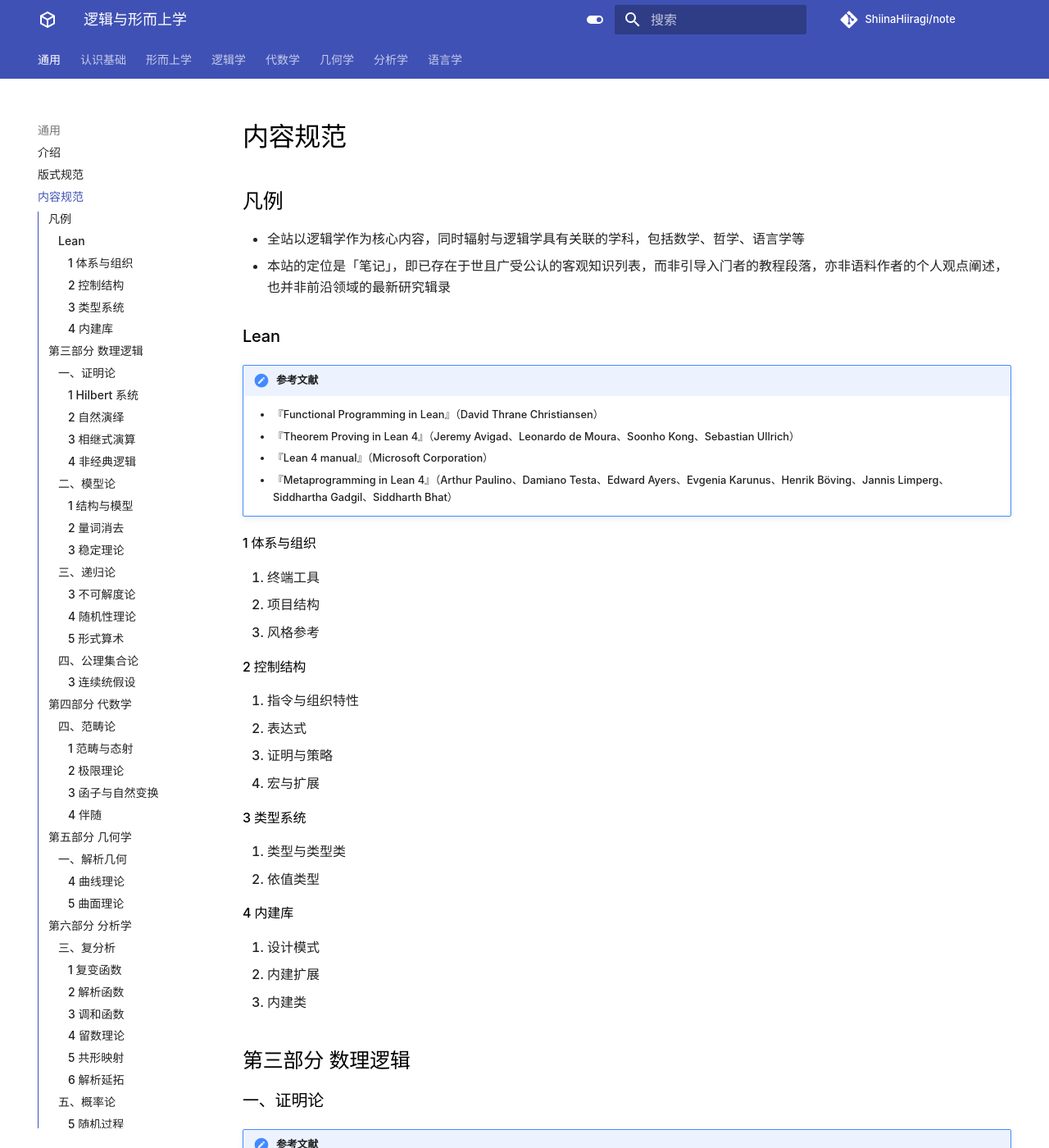
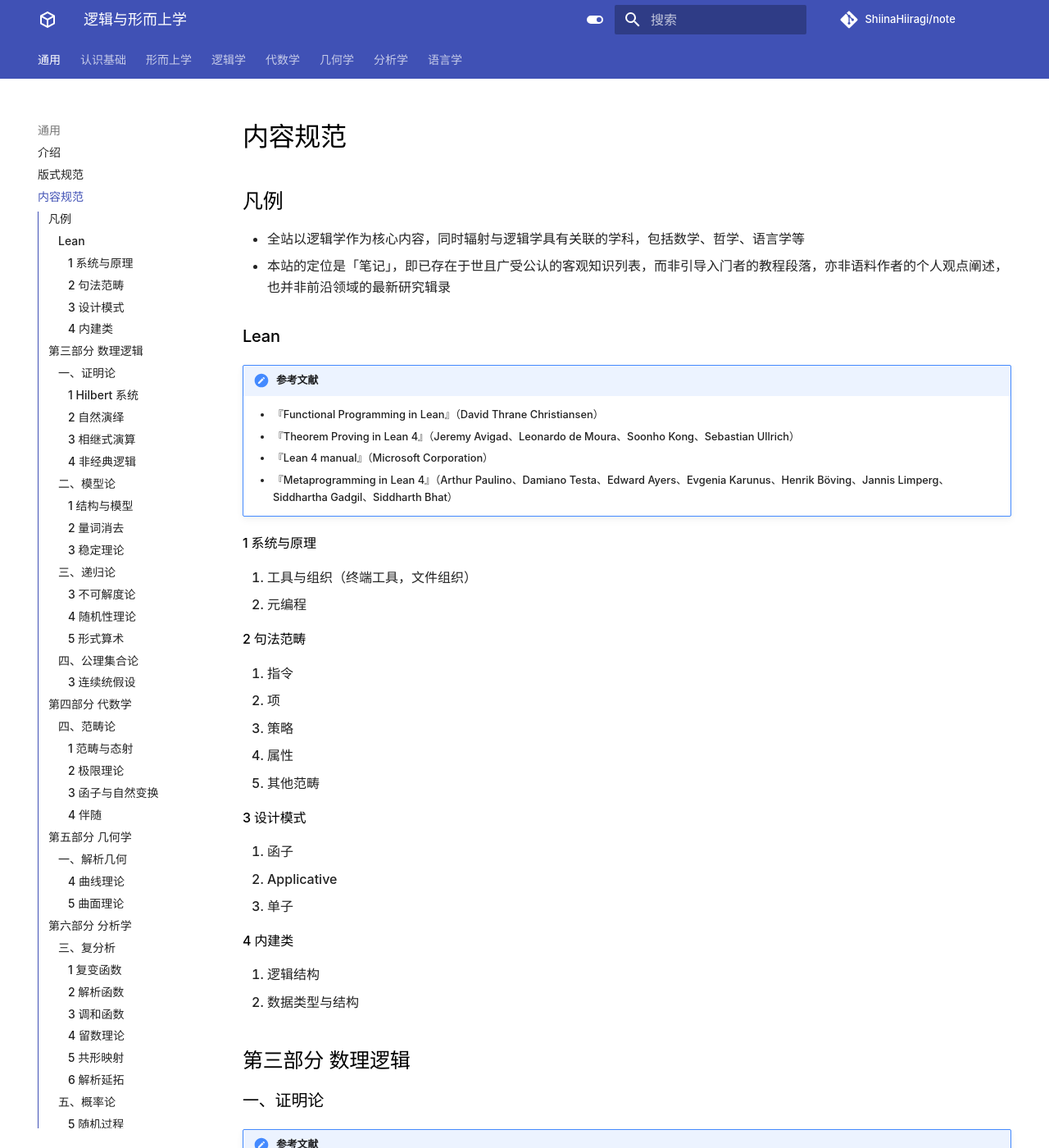
Before and after one commit to ShiinaHiiragi/note, an MkDocs documentation site: the page built from docs/intro/toc.md, in a window 1280 px wide and 1400 px high. Shown: the whole window at 82% size. Built offline with MkDocs 1.6.1 and Material for MkDocs 9.7.7, drawn with Linux system fonts in a browser that asks for light colours; comment, search, counter and statistics services are not loaded.

Commit message:
change in toc

```diff
--- a/docs/intro/toc.md
+++ b/docs/intro/toc.md
@@ -12,25 +12,25 @@
     - 『Lean 4 manual』（Microsoft Corporation）
     - 『Metaprogramming in Lean 4』（Arthur Paulino、Damiano Testa、Edward Ayers、Evgenia Karunus、Henrik Böving、Jannis Limperg、Siddhartha Gadgil、Siddharth Bhat）
 
-#### 1 体系与组织
-1. 终端工具
-2. 项目结构
-3. 风格参考
+#### 1 系统与原理
+1. 工具与组织（终端工具，文件组织）
+2. 元编程
 
-#### 2 控制结构
-1. 指令与组织特性
-2. 表达式
-3. 证明与策略
-4. 宏与扩展
+#### 2 句法范畴
+1. 指令
+2. 项
+3. 策略
+4. 属性
+5. 其他范畴
 
-#### 3 类型系统
-1. 类型与类型类
-2. 依值类型
+#### 3 设计模式
+1. 函子
+2. Applicative
+3. 单子
 
-#### 4 内建库
-1. 设计模式
-2. 内建扩展
-3. 内建类
+#### 4 内建类
+1. 逻辑结构
+2. 数据类型与结构
 
 ## 第三部分 数理逻辑
 ### 一、证明论
```
